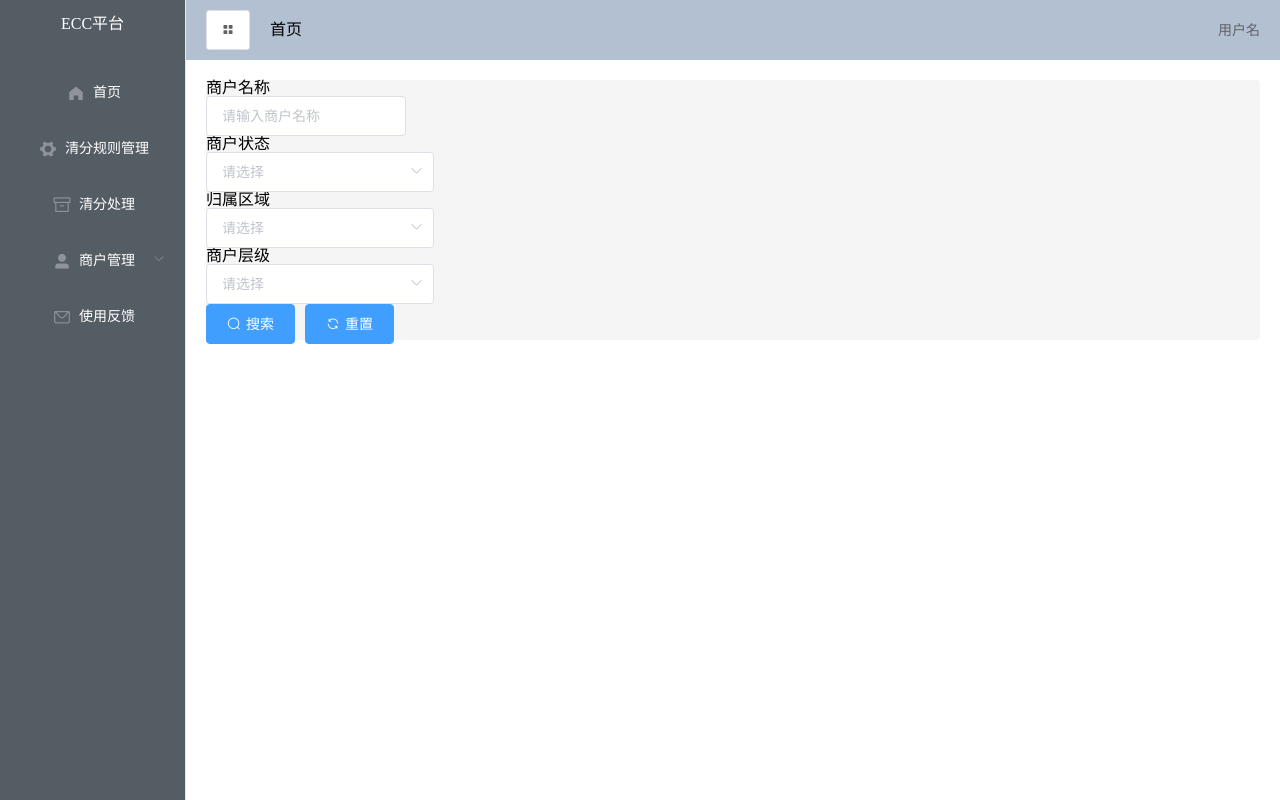
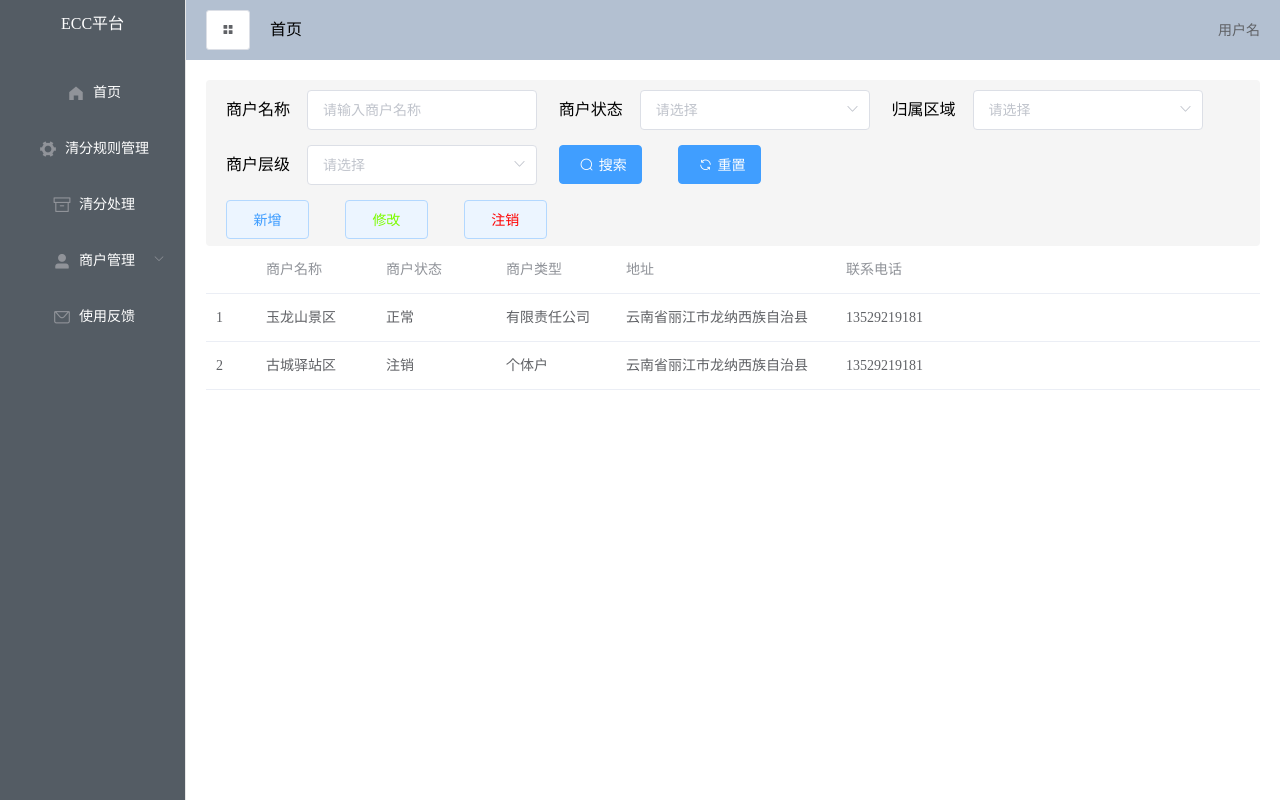
Before and after one commit to Catgok/ecc_web_project, a Vue app: page /#/business/query in a window 1280 px wide. Built offline with nearby package versions, Linux system fonts and the light colour scheme.

Commit message:
business/query 70%

```diff
--- a/src/views/business/query.vue
+++ b/src/views/business/query.vue
@@ -1,46 +1,58 @@
 <template>
   <div>
-    <el-row>
-      <el-col :span="24">
-        <div class="grid-content bg-purple" style="height: 260px">
-          <!-- todo  css -->
-          <ul>
-            <div>商户名称</div>
-            <el-input style="width: 200px" v-model="queryList.name" placeholder="请输入商户名称"></el-input>
-          </ul>
+    <div class="grid-content bg-purple" style="height: 13vw">
+      <el-row style="display: flex;flex-direction: row">
+        <div class="search-item">商户名称
+          <el-input class="search-item-input" v-model="queryList.name" placeholder="请输入商户名称"></el-input>
+        </div>
 
-          <ul>
-            <div>商户状态</div>
-            <el-select v-model="queryList.status" placeholder="请选择">
+        <div class="search-item">商户状态
+          <el-select class="search-item-select" v-model="queryList.status" placeholder="请选择">
             <el-option v-for="item in statusList" :key="item.status" :label="item.status"
                        :value="item.status"></el-option>
           </el-select>
-          </ul>
+        </div>
 
-          <ul>
-            <div>归属区域</div>
-            <el-select v-model="queryList.status" placeholder="请选择">
+        <div class="search-item">归属区域
+          <el-select class="search-item-select" v-model="queryList.status" placeholder="请选择">
             <el-option v-for="item in addressList" :key="item.address" :label="item.address"
                        :value="item.address"></el-option>
           </el-select>
-          </ul>
+        </div>
+      </el-row>
 
-          <ul>
-            <div>商户层级</div>
-            <el-select v-model="queryList.status" placeholder="请选择">
-              <el-option v-for="item in levelList" :key="item.level" :label="item.level"
-                         :value="item.level"></el-option>
+      <el-row style="display: flex;flex-direction: row">
+        <div class="search-item">商户层级
+          <el-select class="search-item-select" v-model="queryList.status" placeholder="请选择">
+            <el-option v-for="item in levelList" :key="item.level" :label="item.level" :value="item.level"></el-option>
           </el-select>
-          </ul>
+        </div>
+        <el-button class="search-item-button" @click="search" type="primary" icon="el-icon-search">搜索</el-button>
+        <el-button class="search-item-button" @click="reset" type="primary" icon="el-icon-refresh">重置</el-button>
+      </el-row>
 
-          <el-button @click="search" type="primary" icon="el-icon-search">搜索</el-button>
-          <el-button @click="reset" type="primary" icon="el-icon-refresh">重置</el-button>
+      <el-row style="display: flex;flex-direction: row">
+        <el-button @click="businessAdd" class="search-item-button" type="primary" plain>新增</el-button>
+        <el-button @click="businessChange" class="search-item-button" type="primary" plain style="color: lawngreen">修改
+        </el-button>
+        <el-button @click="businessCancellation" class=" search-item-button" type="primary" plain style="color: red">注销
+        </el-button>
+      </el-row>
 
     </div>
-      </el-col>
-    </el-row>
-
-
+    <div>
+      <div>
+        <el-table ref="singleTable" :data="businessInfoList" highlight-current-row @current-change="handleCurrentChange"
+                  style="width: 100%">
+          <el-table-column type="index" width="50"></el-table-column>
+          <el-table-column property="name" label="商户名称" width="120"></el-table-column>
+          <el-table-column property="status" label="商户状态" width="120"></el-table-column>
+          <el-table-column property="type" label="商户类型" width="120"></el-table-column>
+          <el-table-column property="address" label="地址" width="220"></el-table-column>
+          <el-table-column property="phone" label="联系电话"></el-table-column>
+        </el-table>
+      </div>
+    </div>
   </div>
 </template>
 
@@ -69,6 +81,23 @@ export default {
         level: "",
       },
 
+      businessInfoList: [
+        {
+          name: '玉龙山景区',
+          status: '正常',
+          type: '有限责任公司',
+          address: '云南省丽江市龙纳西族自治县',
+          phone: '13529219181',
+        },
+        {
+          name: '古城驿站区',
+          status: '注销',
+          type: '个体户',
+          address: '云南省丽江市龙纳西族自治县',
+          phone: '13529219181',
+        },
+      ],
+      currentRow: null,
     }
   },
   methods: {
@@ -82,6 +111,22 @@ export default {
     },
     reset() {
       console.log('reset');
+    },
+    setCurrent(row) {
+      this.$refs.singleTable.setCurrentRow(row);
+    },
+    handleCurrentChange(val) {
+      this.currentRow = val;
+    },
+    businessAdd() {
+      this.$router.push('/business/add');
+    },
+    businessChange() {
+      console.log(this.currentRow);
+    },
+    businessCancellation() {
+      console.log(this.currentRow);
+      this.currentRow.status = '注销'
     }
   }
 }
@@ -89,12 +134,13 @@ export default {
 
 <style scoped lang="less">
 .el-row {
-  margin-bottom: 20px;
+  padding-top: 0.8vw;
+  padding-left: 20px;
+  margin-bottom: 0.5vw;
 
   &:last-child {
     margin-bottom: 0;
   }
-
 }
 
 .grid-content {
@@ -105,4 +151,30 @@ export default {
 .bg-purple {
   background: rgb(245, 245, 245);
 }
+
+.search-item {
+  //border: 1px red solid;
+  width: 26vw;
+  height: 3vw;
+}
+
+.search-item-button {
+  //border: 1px red solid;
+  width: 6.5vw;
+  height: 3vw;
+  margin-right: 2vw;
+}
+
+.search-item-select {
+  margin-left: 13px;
+  width: 18vw;
+  height: 3vw;
+}
+
+.search-item-input {
+  margin-left: 13px;
+  width: 18vw;
+  height: 3vw;
+}
+
 </style>
--- a/src/views/clearing/process.vue
+++ b/src/views/clearing/process.vue
@@ -1,11 +1,29 @@
 <template>
   <div>clearing process</div>
+  <!--  todo-->
 </template>
 
 <script>
 export default {
   /* eslint-disable */
-  name: "process"
+  name: "process",
+  data() {
+    return {
+      transRecordList: [
+        {
+          trans_sn: "",
+          trans_time: "",
+          trans_amount: "",
+        },
+      ],
+      aa: "",
+    }
+  },
+  methods: {
+    fs() {
+
+    },
+  }
 }
 </script>
 
```
Lines whose indentation alone changed are shown as unchanged.
